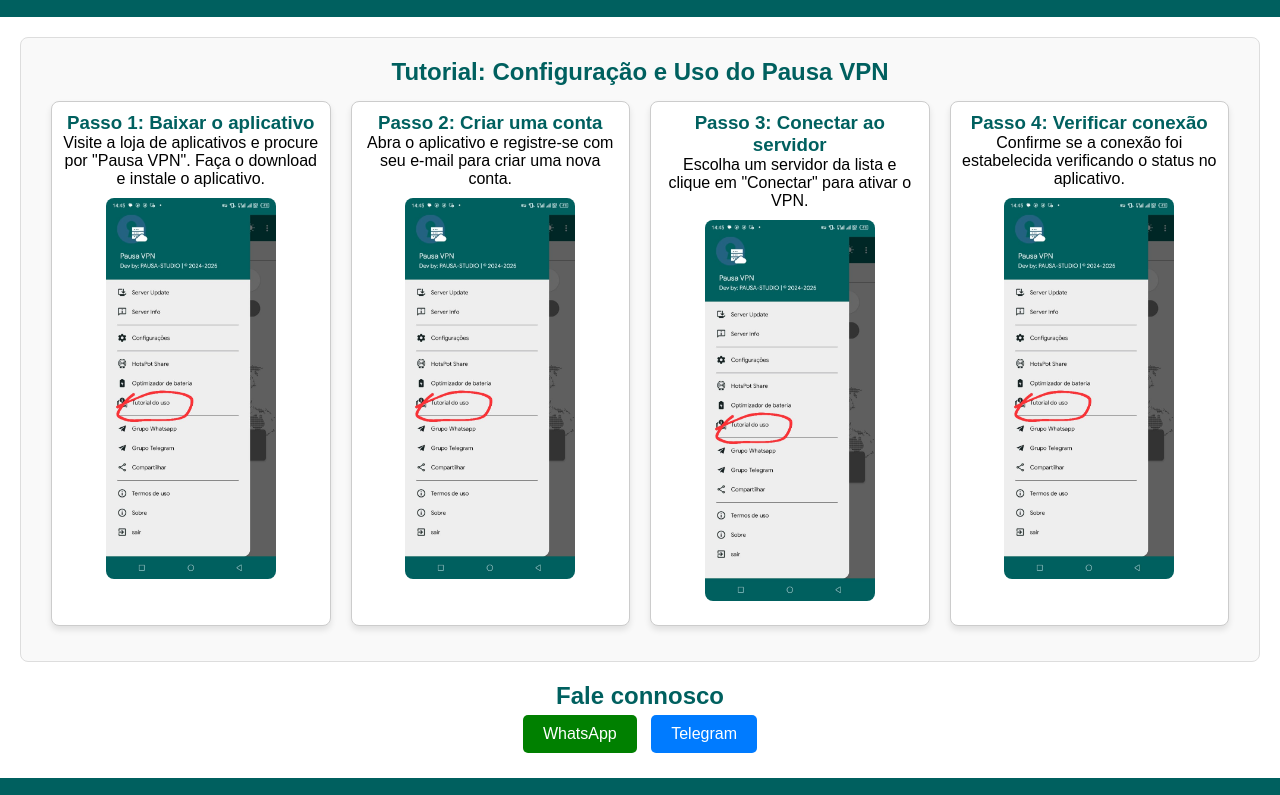
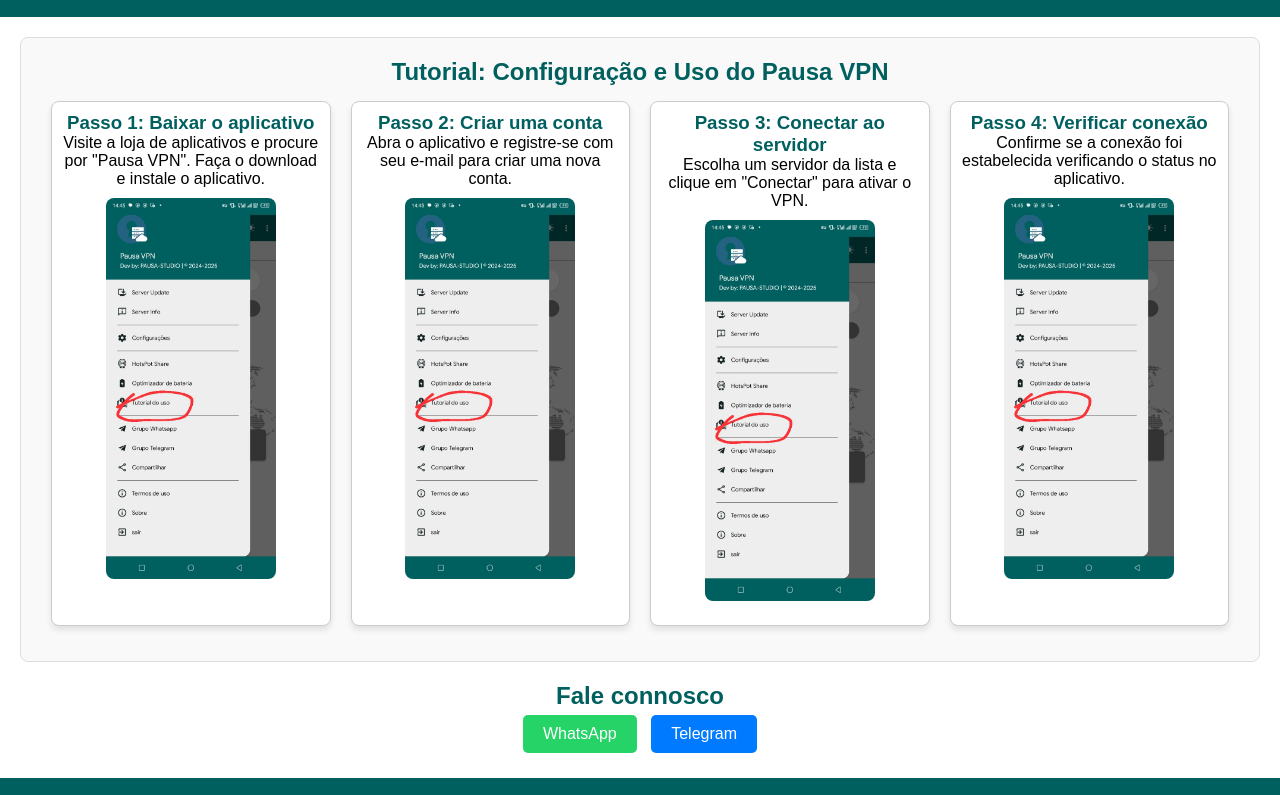
Before and after one commit to ITSimaoAbel/Pausa-VPN-Tutorial-page, a plain HTML site: page index.html in a window 1280 px wide. Shown: the part 78-873 px from the top of the page. Drawn offline with Linux system fonts and the light colour scheme.

Commit message:
Update whatsapp botton color

```diff
--- a/assets/css/style.css
+++ b/assets/css/style.css
@@ -56,7 +56,7 @@ header {
 }
 
 #sapp {
-  background-color: #008000;
+  background-color: #25D366;
 }
 
 #sapp:hover {
```
